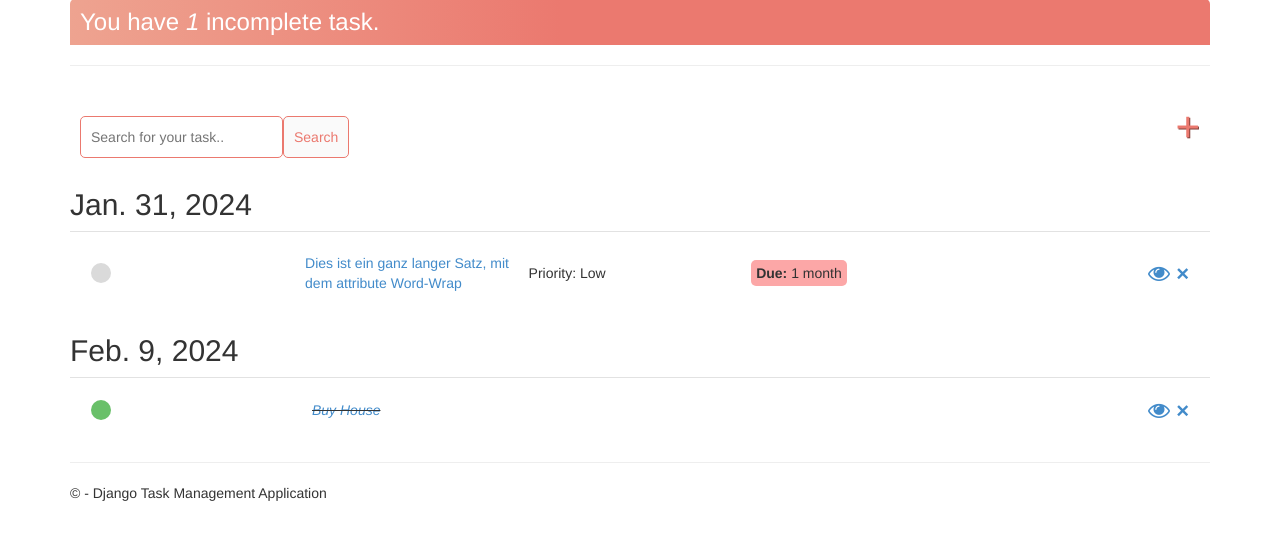
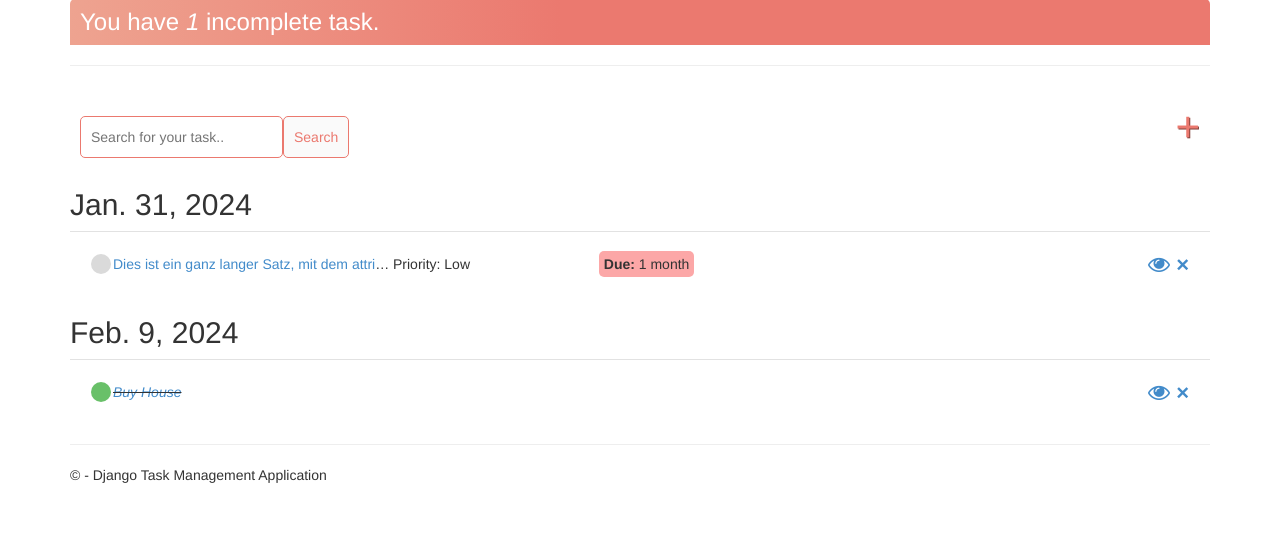
Before and after one commit to s64470/DjangoWebProject-TMT, a Django app: page /task/ in a window 1280 px wide. Shown: the part 51-591 px from the top of the page. Run offline with Django 3.2, Linux system fonts and the light colour scheme; a user stored in the database is signed in; data comes from the database, SQL or seed files in the repository; both versions use the stored data as it was after the commit; some libraries are stand-ins or nearby versions.

Commit message:
opera styling bug fix

```diff
--- a/DjangoWebProject-TMT/app/static/app/content/customcss.css
+++ b/DjangoWebProject-TMT/app/static/app/content/customcss.css
@@ -16,23 +16,6 @@
     border-top: 1px solid rgb(226, 226, 226);
     flex-direction: row;
     flex-wrap: nowrap;
-}
-
-.taskitem {
-    max-width: 100%;
-}
-
-    .taskitem td {
-        width: 300px;
-    }
-
-.completeicon,
-.incompleteicon,
-.taskupdate,
-.taskpriority,
-.tasktimer {
-    text-align: left;
-    word-wrap: break-word;
 }
 
 .deletelink {
--- a/DjangoWebProject-TMT/app/templates/app/task_list.html
+++ b/DjangoWebProject-TMT/app/templates/app/task_list.html
@@ -70,13 +70,17 @@
     <div class="task-wrapper">
         {% if task.complete %}
         <!-- Complete Tasks -->
-        <table class="taskitem">
+        <table>
             <tr>
-                <td class="completeicon"><div class="task-complete-icon"></div></td>
-                <td class="taskupdate"><i><s><a href="{% url 'task-update' task.id %}">{{ task }}</a></s></i></td>
-                <td class="taskpriority"></td> <!-- td spacer -->
-                <td class="tasktimer"></td> <!-- td spacer -->
-                <td class="deletelink">
+                <td style="text-align: left;">
+                    <div class="task-complete-icon"></div>
+                </td>
+                <td style="text-align: left; max-width: 20em; white-space: nowrap; overflow: hidden; text-overflow: ellipsis;">
+                    <i><s><a href="{% url 'task-update' task.id %}">{{ task }}</a></s></i>
+                </td>
+                <td style="width: 300px;"></td> <!-- td spacer -->
+                <td style="width: 300px;"></td> <!-- td spacer -->
+                <td style="width: 600px; text-align: right;">
                     <div class="delete-link">
                         <a class="fa fa-eye" href="{% url 'task' task.id %}" style="text-decoration: none"></a>
                         <a href="{% url 'task-delete' task.id %}" style="text-decoration: none">&#215;</a>
@@ -86,13 +90,21 @@
         </table>
         {% else %}
         <!-- Incomplete Tasks -->
-        <table class="taskitem">
+        <table>
             <tr>
-                <td class="incompleteicon"><div class="task-incomplete-icon"></div></td>
-                <td class="taskupdate"><a href="{% url 'task-update' task.id %}">{{ task }}</a></td>
-                <td class="taskpriority"><span class="task-priority">Priority: {{ task.get_priority_display }}</span></td>
-                <td class="tasktimer"><span class="timer"><b>Due: </b>{{ task.due_date|timeuntil }}</span></td>
-                <td class="deletelink">
+                <td style="text-align: left;">
+                    <div class="task-incomplete-icon"></div>
+                </td>
+                <td style="text-align: left; max-width: 20em; white-space: nowrap; overflow: hidden; text-overflow: ellipsis;">
+                    <a href="{% url 'task-update' task.id %}">{{ task }}</a>
+                </td>
+                <td style="width: 300px; text-align: left; word-wrap: break-word;">
+                    <span class="task-priority">Priority: {{ task.get_priority_display }}</span>
+                </td>
+                <td style="width: 300px; text-align: left; word-wrap: break-word;">
+                    <span class="timer"><b>Due: </b>{{ task.due_date|timeuntil }}</span>
+                </td>
+                <td style="width: 600px; text-align: right;">
                     <div class="delete-link">
                         <a class="fa fa-eye" href="{% url 'task' task.id %}" style="text-decoration: none"></a>
                         <a href="{% url 'task-delete' task.id %}" style="text-decoration: none">&#215;</a>
```
Also changed, not shown: DjangoWebProject-TMT/db.sqlite3.
